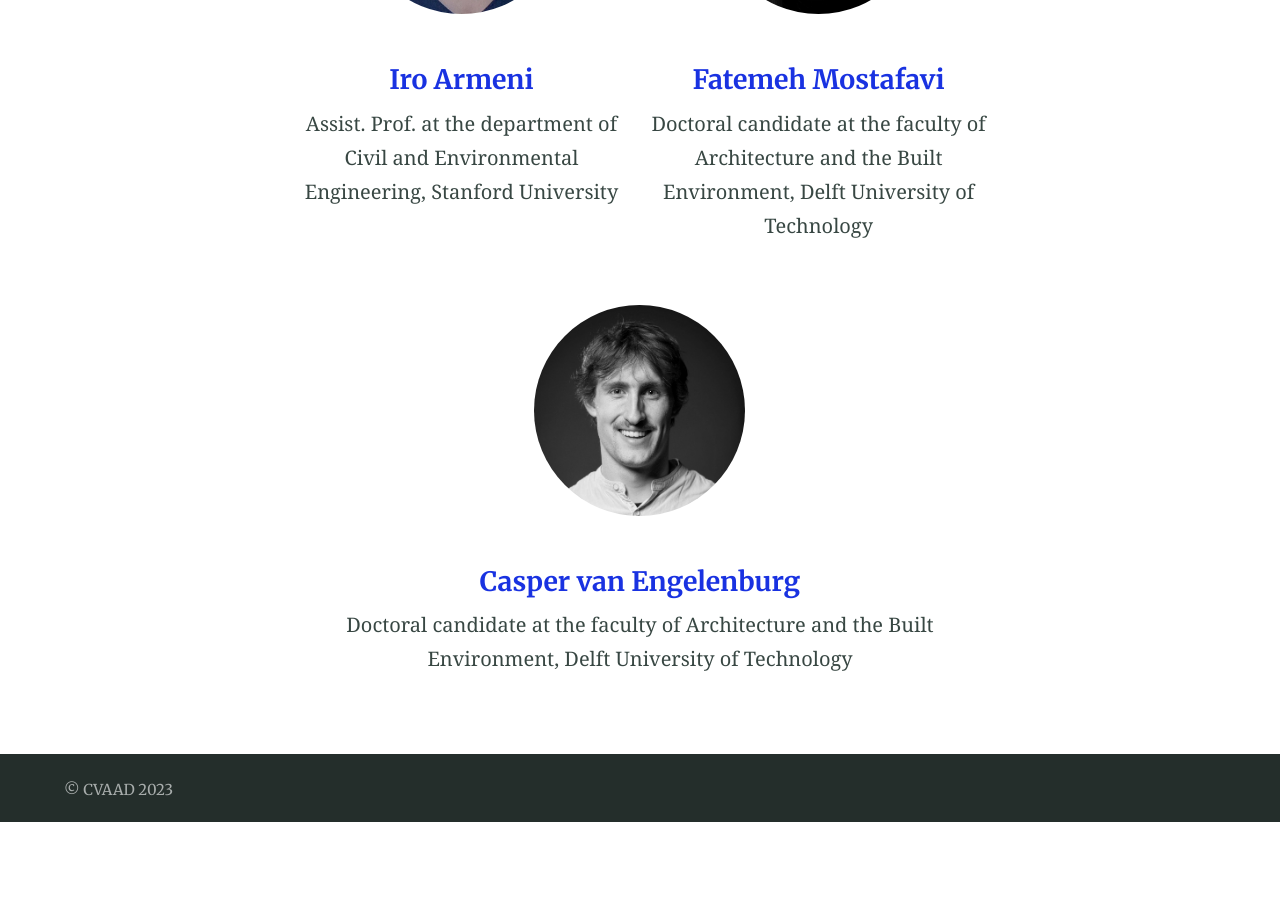
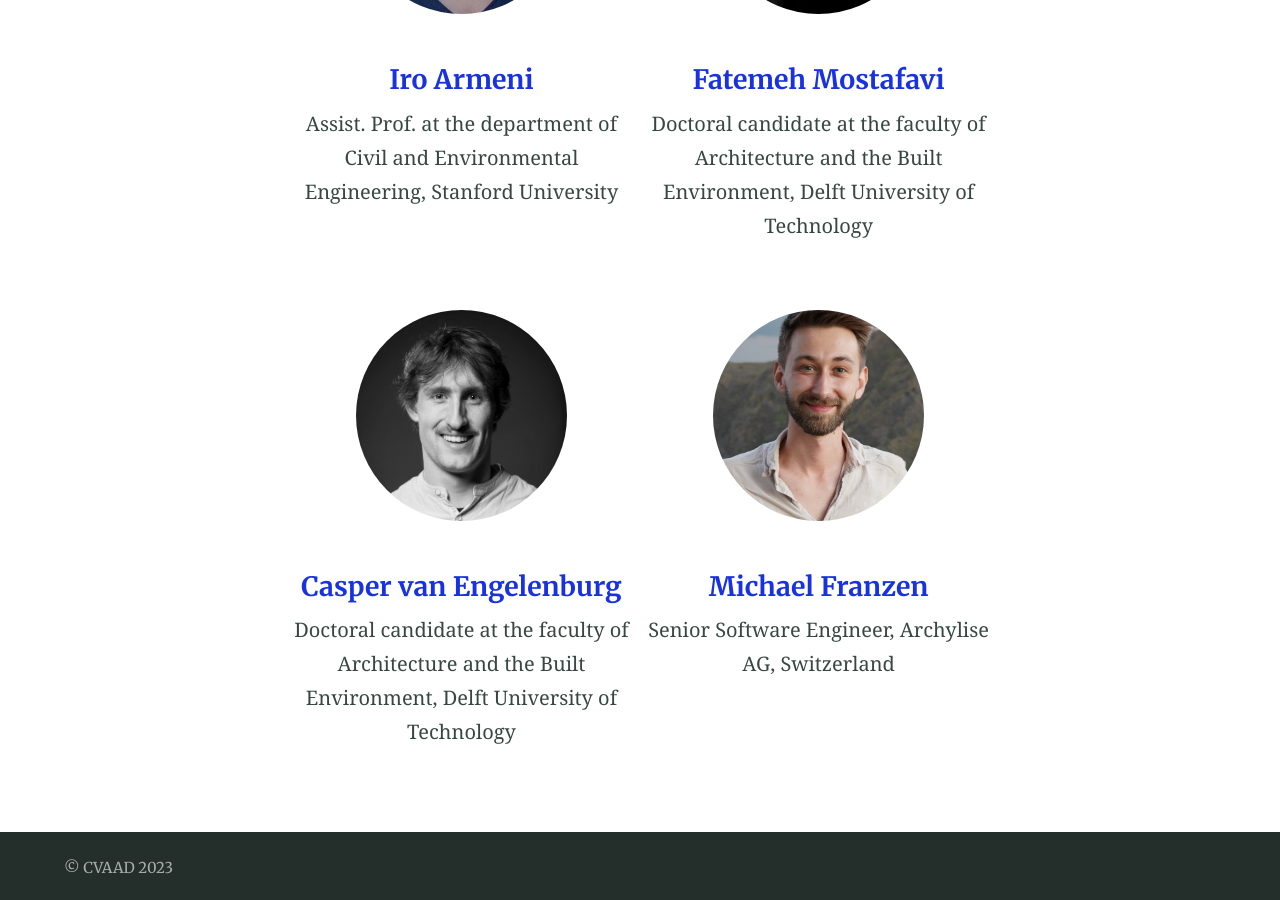
Before and after one commit to cvaad-workshop/cvaad-workshop.github.io, a Jekyll site: the page built from index.md, in a window 1280 px wide and 900 px high, scrolled down 2033 px. Built offline with Jekyll 4.4.1, drawn with Linux system fonts in a browser that asks for light colours; before the commit the page ends 2855 px from its top, so only the background shows below that.

Commit message:
add michael to organization

```diff
--- a/index.md
+++ b/index.md
@@ -62,9 +62,19 @@ The workshop aims at expanding the interdisciplinary domain of computer vision i
     </div>
 </div>
 
-
-<div class="team-member">
-      <img class="rounded" src="assets/images/casper-photo.jpg" alt="casper-van-engelenburg">
-      <h4><a href="https://www.tudelft.nl/staff/c.c.j.vanengelenburg/?cHash=a72f1da92639fa8301893a08d4b49da1">Casper van Engelenburg</a></h4>
-      <p class="text-muted">Doctoral candidate at the faculty of Architecture and the Built Environment, Delft University of Technology</p>
+<div class="row">
+    <div class="column">
+        <div class="team-member">
+              <img class="rounded" src="assets/images/casper-photo.jpg" alt="casper-van-engelenburg">
+              <h4><a href="https://www.tudelft.nl/staff/c.c.j.vanengelenburg/?cHash=a72f1da92639fa8301893a08d4b49da1">Casper van Engelenburg</a></h4>
+              <p class="text-muted">Doctoral candidate at the faculty of Architecture and the Built Environment, Delft University of Technology</p>
+        </div>
+    </div>
+    <div class="column">
+        <div class="team-member">
+              <img class="rounded" src="assets/images/michael-photo.png" alt="michael-franzen">
+              <h4><a href="https://www.tudelft.nl/staff/c.c.j.vanengelenburg/?cHash=a72f1da92639fa8301893a08d4b49da1">Michael Franzen</a></h4>
+              <p class="text-muted">Senior Software Engineer, Archylise AG, Switzerland</p>
+        </div>
+    </div>
 </div>
```
Also changed, not shown: assets/images/michael-photo.png (added).
